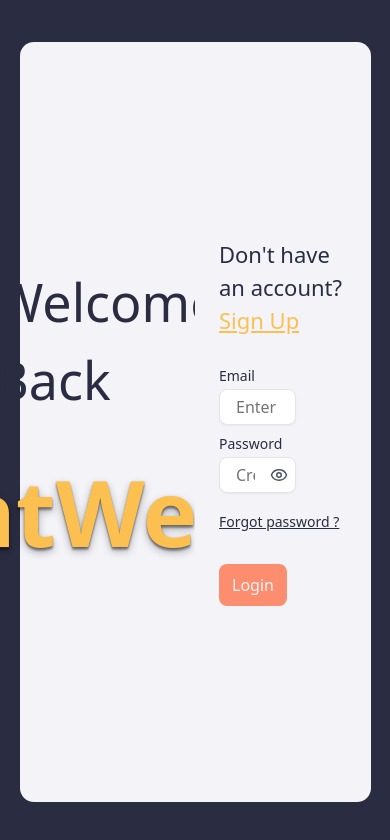
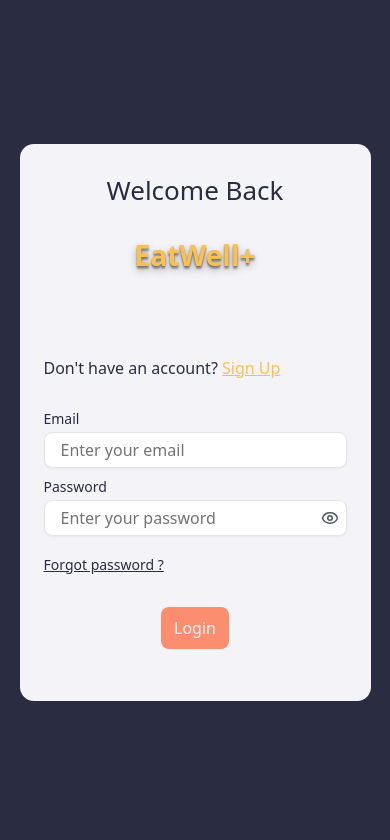
Before and after one commit to greiskiiee/csm314-tp14, a Next.js app in the folder front/: page /login in a window 390 px wide. Shown: the top 840 px of the page. Built offline with nearby package versions, Linux system fonts and the light colour scheme.

Commit message:
sign up and log in page responsve done

```diff
--- a/front/src/app/login/page.js
+++ b/front/src/app/login/page.js
@@ -5,7 +5,6 @@ import { Label } from "@/components/ui/label";
 import { Eye, EyeOff } from "lucide-react";
 import axios from "axios";
 import { useRouter } from "next/navigation";
-import { getUserIdFromToken } from "../home/page";
 
 export default function Login() {
   const [showPassword, setShowPassword] = useState(false);
@@ -83,19 +82,19 @@ export default function Login() {
 
   return (
     <div className="w-screen h-screen flex justify-center items-center bg-[#2a2c41]">
-      <div className="w-[90%] h-[90%] flex justify-center items-center rounded-xl ">
-        <div className="w-1/2 h-full bg-[#f4f3f8] rounded-l-xl flex flex-col justify-center items-center py-20 gap-6">
-          <p className="text-[#2a2c41] montserrat text-[52px] font-[500] ">
+      <div className="w-[90%] h-[90%] flex flex-col justify-center items-center rounded-xl lg:flex-row">
+        <div className="w-full lg:w-1/2 h-[100px] lg:h-full bg-[#f4f3f8] rounded-t-xl lg:rounded-l-xl lg:rounded-t-none flex flex-col justify-center items-center py-20 gap-6">
+          <p className="text-[#2a2c41] montserrat  text-[26px] lg:text-[52px] font-[500] ">
             Welcome Back
           </p>
-          <p className="text-[#fcc050] montserrat text-[92px] font-[600] text-shadow-lg/30 ">
+          <p className="text-[#fcc050] montserrat text-[28px] lg:text-[92px] font-[600] text-shadow-lg/30 ">
             EatWell+
           </p>
         </div>
-        <div className="w-1/2 h-full py-8 px-6 bg-[#f4f3f8] rounded-r-xl">
+        <div className="w-full lg:w-1/2 h-fit lg:h-full py-8 px-6 bg-[#f4f3f8] rounded-b-xl lg:rounded-r-xl lg:rounded-b-none">
           <div className="w-full h-full py-5 flex flex-col justify-center items-start gap-8">
             <div className="flex justify-start items-center gap-1">
-              <p className="text-[#2a2c41] montserrat text-[22px]">
+              <p className="text-[#2a2c41] montserrat text-[16px] lg:text-[22px]">
                 Don't have an account?{" "}
                 <span
                   className="text-[#fcc050] montserrat underline"
@@ -112,7 +111,7 @@ export default function Login() {
                 <Label className="text-[#2a2c41]">Email</Label>
                 <Input
                   type="email"
-                  className="w-[60%] py-1 px-4 rounded-md bg-white"
+                  className="lg:w-[60%] py-1 px-4 rounded-md bg-white"
                   placeholder="Enter your email"
                   ref={emailRef}
                 />
@@ -121,11 +120,11 @@ export default function Login() {
               {/* Password */}
               <div className="grid w-full max-w-sm items-center gap-1.5 relative">
                 <Label className="text-[#2a2c41]">Password</Label>
-                <div className="relative w-[60%]">
+                <div className="relative lg:w-[60%]">
                   <Input
                     type={showPassword ? "text" : "password"}
                     className="w-full py-1 px-4 pr-10 rounded-md bg-white"
-                    placeholder="Create a password"
+                    placeholder="Enter your password"
                     ref={passwordRef}
                   />
                   <button
@@ -149,7 +148,7 @@ export default function Login() {
               </p>
             </div>
 
-            <div className="flex flex-col justify-center gap-2 ">
+            <div className="flex flex-col justify-center gap-2 w-full items-center lg:items-start">
               <button
                 className="w-fit rounded-md px-3 box-border text-[#f4f4f8] montserrat font-[500] bg-[#fc8d6f] border border-transparent py-2 hover:opacity-80  hover:border-gray-300"
                 onClick={handleLogIn}
--- a/front/src/app/page.js
+++ b/front/src/app/page.js
@@ -3,16 +3,16 @@ import { SignUp } from "@/components/SignUp";
 export default function Home() {
   return (
     <div className="w-screen h-screen flex justify-center items-center bg-[#2a2c41]">
-      <div className="w-[90%] h-[90%] flex justify-center items-center rounded-xl ">
-        <div className="w-1/2 h-full bg-[#f4f3f8] rounded-l-xl flex flex-col justify-center items-center py-20 gap-6">
-          <p className="text-[#2a2c41] montserrat text-[52px] font-[500] ">
-            Welcome Back
+      <div className="w-[90%] h-[90%] flex flex-col justify-center items-center rounded-xl lg:flex-row">
+        <div className="w-full lg:w-1/2 h-[100px] lg:h-full bg-[#f4f3f8] rounded-t-xl lg:rounded-l-xl lg:rounded-t-none flex flex-col justify-center items-center py-20 gap-6">
+          <p className="text-[#2a2c41] montserrat  text-[26px] lg:text-[52px] font-[500] ">
+            Welcome
           </p>
-          <p className="text-[#fcc050] montserrat text-[92px] font-[600] text-shadow-lg/30 ">
+          <p className="text-[#fcc050] montserrat text-[28px] lg:text-[92px] font-[600] text-shadow-lg/30 ">
             EatWell+
           </p>
         </div>
-        <div className="w-1/2 h-full py-8 px-6 bg-[#f4f3f8] rounded-r-xl">
+        <div className="w-full lg:w-1/2 h-fit lg:h-full py-8 px-6 bg-[#f4f3f8] rounded-b-xl lg:rounded-r-xl lg:rounded-b-none">
           <SignUp />
         </div>
       </div>
--- a/front/src/components/SignUp.jsx
+++ b/front/src/components/SignUp.jsx
@@ -87,7 +87,7 @@ export const SignUp = () => {
   return (
     <div className="w-full h-full py-5 flex flex-col justify-center items-start gap-8">
       <div className="flex justify-start items-center gap-1">
-        <p className="text-[#2a2c41] montserrat text-[22px]">
+        <p className="text-[#2a2c41] montserrat text-[16px] lg:text-[22px]">
           Already have an account?{" "}
           <span
             className="text-[#fcc050] montserrat underline"
@@ -104,7 +104,7 @@ export const SignUp = () => {
           <Label className="text-[#2a2c41]">Username</Label>
           <Input
             type="text"
-            className="w-[60%] py-1 px-4 rounded-md bg-white"
+            className="lg:w-[80%] py-1 px-4 rounded-md bg-white"
             placeholder="Enter your username"
             ref={usernameRef}
           />
@@ -115,7 +115,7 @@ export const SignUp = () => {
           <Label className="text-[#2a2c41]">Phone number</Label>
           <Input
             type="tel"
-            className="w-[60%] py-1 px-4 rounded-md bg-white"
+            className="lg:w-[80%] py-1 px-4 rounded-md bg-white"
             placeholder="Enter your phone number"
             ref={phoneNumberRef}
           />
@@ -126,7 +126,7 @@ export const SignUp = () => {
           <Label className="text-[#2a2c41]">Email</Label>
           <Input
             type="email"
-            className="w-[60%] py-1 px-4 rounded-md bg-white"
+            className="lg:w-[80%] py-1 px-4 rounded-md bg-white"
             placeholder="Enter your email"
             ref={emailRef}
             onChange={handleEmail}
@@ -137,7 +137,7 @@ export const SignUp = () => {
         {/* Password */}
         <div className="grid w-full max-w-sm items-center gap-1.5 relative">
           <Label className="text-[#2a2c41]">Password</Label>
-          <div className="relative w-[60%]">
+          <div className="relative lg:w-[80%]">
             <Input
               type={showPassword ? "text" : "password"}
               className="w-full py-1 px-4 pr-10 rounded-md bg-white"
@@ -159,7 +159,7 @@ export const SignUp = () => {
         {/* Confirm Password */}
         <div className="grid w-full max-w-sm items-center gap-1.5 relative">
           <Label className="text-[#2a2c41]">Confirm Password</Label>
-          <div className="relative w-[60%]">
+          <div className="relative lg:w-[80%]">
             <Input
               type={showConfirmPassword ? "text" : "password"}
               className="w-full py-1 px-4 pr-10 rounded-md bg-white"
@@ -181,7 +181,7 @@ export const SignUp = () => {
         </div>
       </div>
 
-      <div className="flex flex-col justify-center gap-2 ">
+      <div className="w-full flex flex-col justify-center gap-2 items-center lg:items-start ">
         <button
           className="w-fit rounded-md px-3 box-border text-[#f4f4f8] montserrat font-[500] bg-[#fc8d6f] border border-transparent py-2 hover:opacity-80  hover:border-gray-300"
           onClick={handleSubmit}
```
